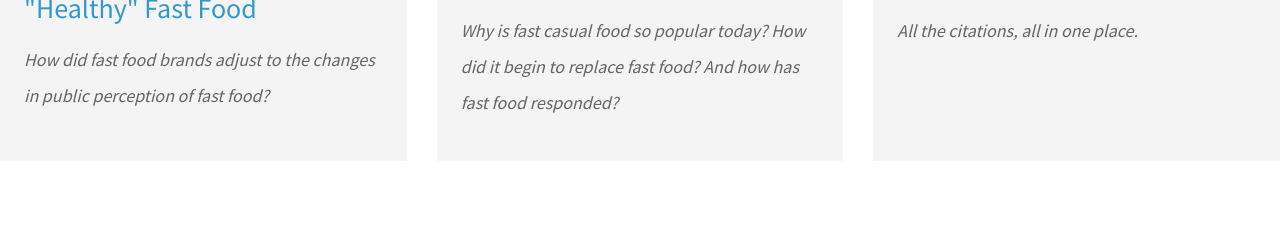
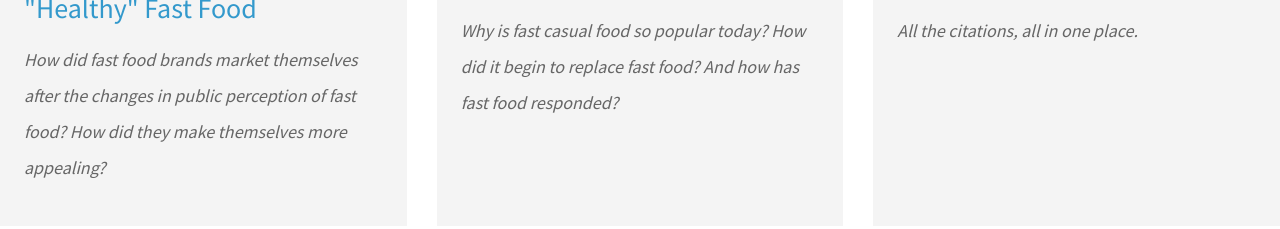
Before and after one commit to wmueller49/Foodways, a plain HTML site: page index.html in a window 1280 px wide. Shown: the part 1685-1914 px from the top of the page. Drawn offline with Linux system fonts and the light colour scheme.

Commit message:
fixed question

```diff
--- a/index.html
+++ b/index.html
@@ -112,8 +112,8 @@ https://templatemo.com/tm-552-video-catalog
                                     <h3 id="linkHover" class="tm-text-primary mb-3 tm-catalog-item-title">"Healthy" Fast Food</h3>
                                 </a>
                                 <p style="font-style: italic" class="tm-catalog-item-text">
-                                    How did fast food brands adjust to the changes in public perception of fast food?
-                                <p>
+                                    How did fast food brands market themselves after the changes in public perception of fast food? How did they make themselves more appealing?
+                                </p>
                             </div>
                         </div>
 
```
